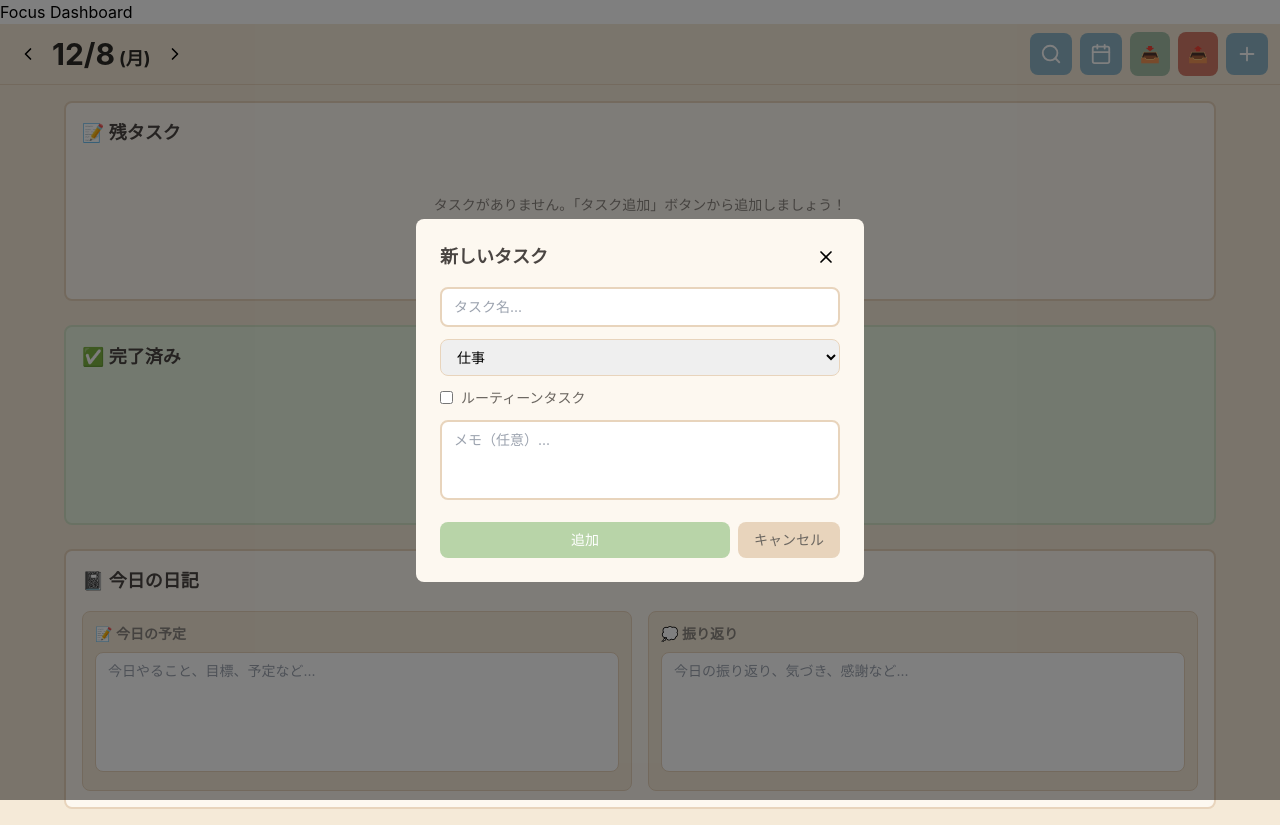
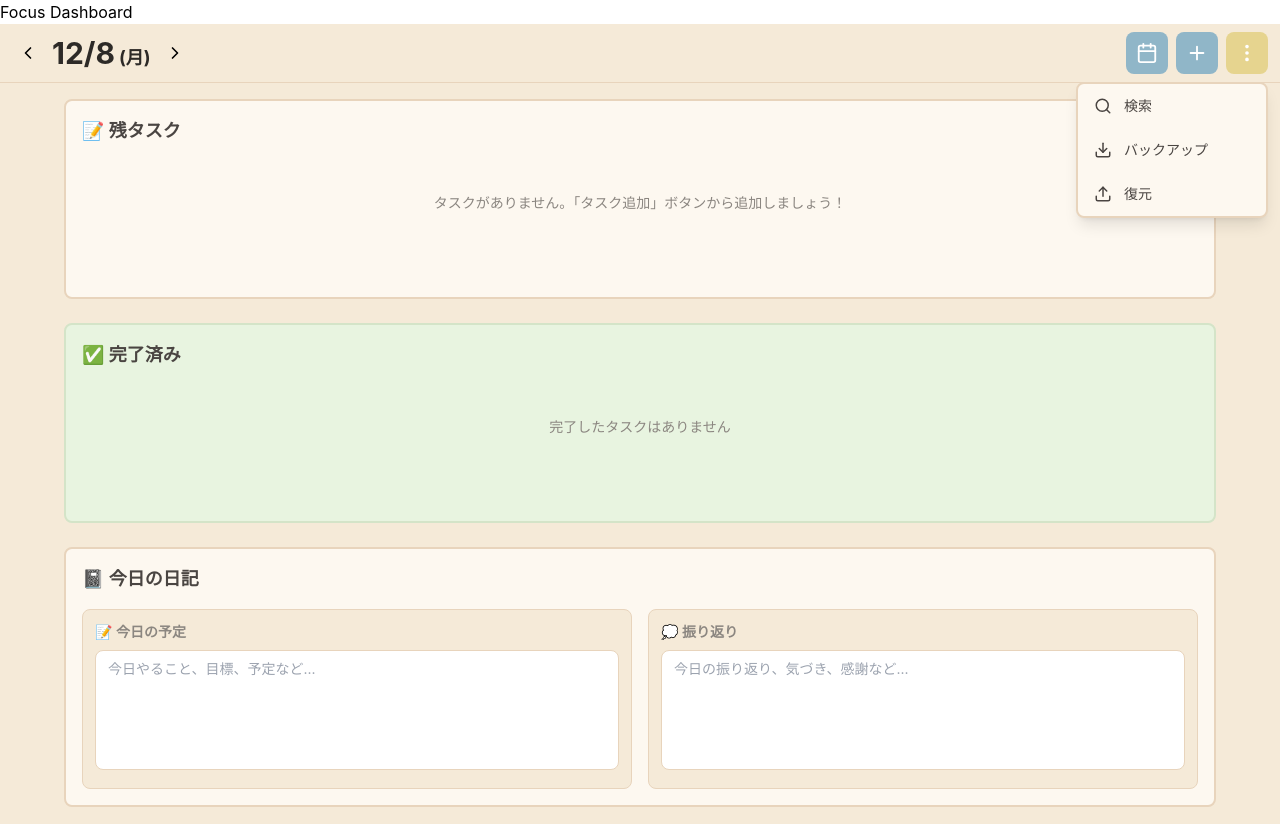
Before and after one commit to aigamopumpkin6653-crypto/focus-dashboard, a React (Create React App) app: page / in a window 1280 px wide. Both pictures are taken after a click on the button 1247 px from the left and 54 px from the top of the page. Built offline with nearby package versions, Linux system fonts and the light colour scheme.

Commit message:
メニューまとめ

```diff
--- a/src/FocusDashboard.js
+++ b/src/FocusDashboard.js
@@ -1,5 +1,5 @@
 import React, { useState, useEffect, useMemo } from 'react';
-import { Plus, X, ChevronLeft, ChevronRight, Clock, Edit2, FileText, BookOpen, Calendar, Search } from 'lucide-react';
+import { Plus, X, ChevronLeft, ChevronRight, Clock, Edit2, FileText, BookOpen, Calendar, Search, MoreVertical, Download, Upload } from 'lucide-react';
 
 const StickyNoteTodo = () => {
   const [selectedDate, setSelectedDate] = useState(new Date());
@@ -51,6 +51,7 @@ const StickyNoteTodo = () => {
   const [showDailyNoteModal, setShowDailyNoteModal] = useState(false);
   const [dailyNoteTab, setDailyNoteTab] = useState('plan');
   const [showSearchBar, setShowSearchBar] = useState(false);
+  const [showMenu, setShowMenu] = useState(false);
 
   const dustyColors = {
     '仕事': '#D37A68',
@@ -341,14 +342,6 @@ const StickyNoteTodo = () => {
             </div>
             <div className="flex items-center gap-2">
               <button
-                onClick={() => setShowSearchBar(!showSearchBar)}
-                className="p-2.5 rounded-lg transition-all hover:opacity-80"
-                style={{ backgroundColor: showSearchBar ? '#E6D48F' : '#90B6C8', color: 'white' }}
-                title="検索"
-              >
-                <Search size={22} />
-              </button>
-              <button
                 onClick={() => setSelectedDate(new Date())}
                 className="p-2.5 rounded-lg transition-all hover:opacity-80"
                 style={{ backgroundColor: '#90B6C8', color: 'white' }}
@@ -357,28 +350,6 @@ const StickyNoteTodo = () => {
                 <Calendar size={22} />
               </button>
               <button
-                onClick={exportData}
-                className="p-2.5 rounded-lg transition-all hover:opacity-80"
-                style={{ backgroundColor: '#A5BFA8', color: 'white' }}
-                title="バックアップ"
-              >
-                📥
-              </button>
-
-              <label
-                className="p-2.5 rounded-lg transition-all hover:opacity-80 cursor-pointer"
-                style={{ backgroundColor: '#D37A68', color: 'white' }}
-                title="復元"
-              >
-                📤
-                <input
-                  type="file"
-                  accept=".json"
-                  onChange={importData}
-                  className="hidden"
-                />
-              </label>
-              <button
                 onClick={() => setShowAddTask(!showAddTask)}
                 className="p-2.5 rounded-lg transition-all hover:opacity-80"
                 style={{ backgroundColor: '#90B6C8', color: 'white' }}
@@ -386,6 +357,59 @@ const StickyNoteTodo = () => {
               >
                 <Plus size={22} />
               </button>
+              <div className="relative">
+                <button
+                  onClick={() => setShowMenu(!showMenu)}
+                  className="p-2.5 rounded-lg transition-all hover:opacity-80"
+                  style={{ backgroundColor: showMenu ? '#E6D48F' : '#A5BFA8', color: 'white' }}
+                  title="メニュー"
+                >
+                  <MoreVertical size={22} />
+                </button>
+                {showMenu && (
+                  <div
+                    className="absolute right-0 mt-2 w-48 rounded-lg shadow-lg overflow-hidden z-50"
+                    style={{ backgroundColor: '#FDF8F0', border: '2px solid #E8D4BC' }}
+                  >
+                    <button
+                      onClick={() => {
+                        setShowSearchBar(!showSearchBar);
+                        setShowMenu(false);
+                      }}
+                      className="w-full px-4 py-3 text-left flex items-center gap-3 hover:bg-gray-100 transition-all"
+                      style={{ color: '#4A4542' }}
+                    >
+                      <Search size={18} />
+                      <span className="text-sm">検索</span>
+                    </button>
+                    <button
+                      onClick={() => {
+                        exportData();
+                        setShowMenu(false);
+                      }}
+                      className="w-full px-4 py-3 text-left flex items-center gap-3 hover:bg-gray-100 transition-all"
+                      style={{ color: '#4A4542' }}
+                    >
+                      <Download size={18} />
+                      <span className="text-sm">バックアップ</span>
+                    </button>
+                    <label
+                      className="w-full px-4 py-3 flex items-center gap-3 hover:bg-gray-100 transition-all cursor-pointer"
+                      style={{ color: '#4A4542' }}
+                      onClick={() => setShowMenu(false)}
+                    >
+                      <Upload size={18} />
+                      <span className="text-sm">復元</span>
+                      <input
+                        type="file"
+                        accept=".json"
+                        onChange={importData}
+                        className="hidden"
+                      />
+                    </label>
+                  </div>
+                )}
+              </div>
             </div>
           </div>
 
```
